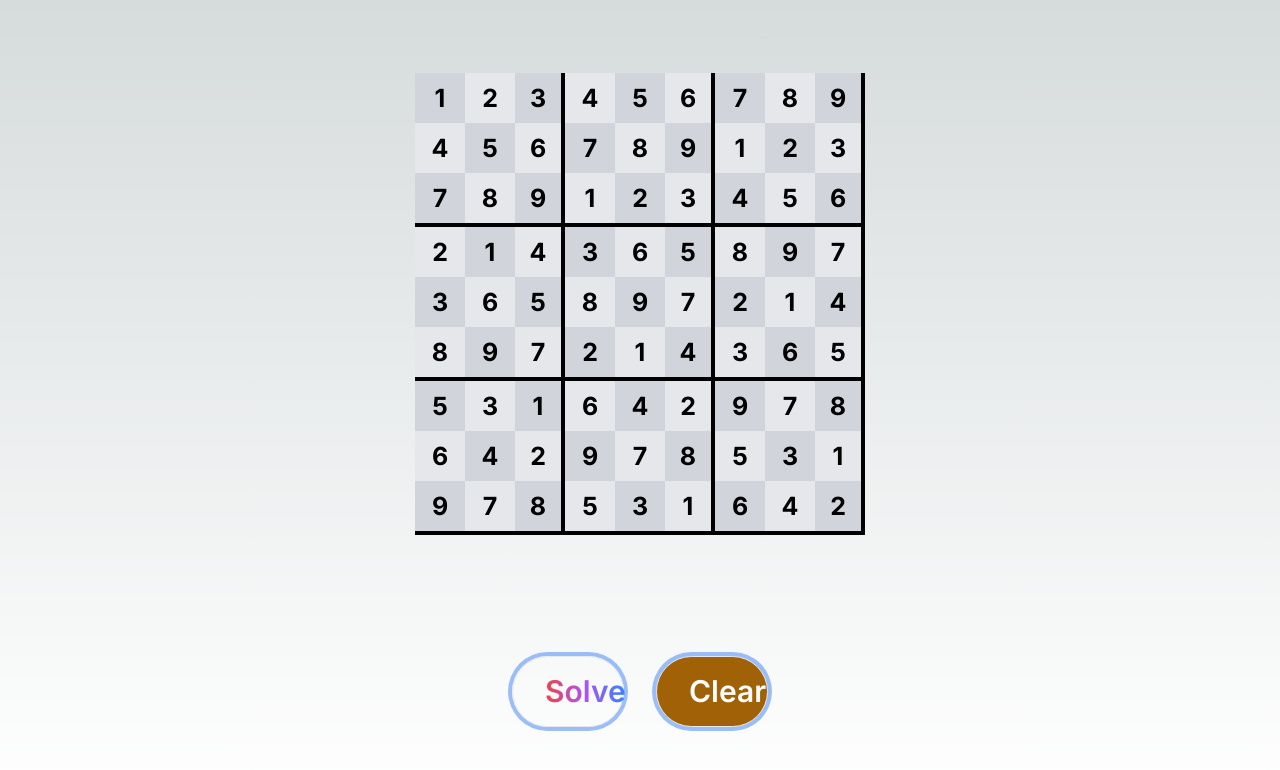
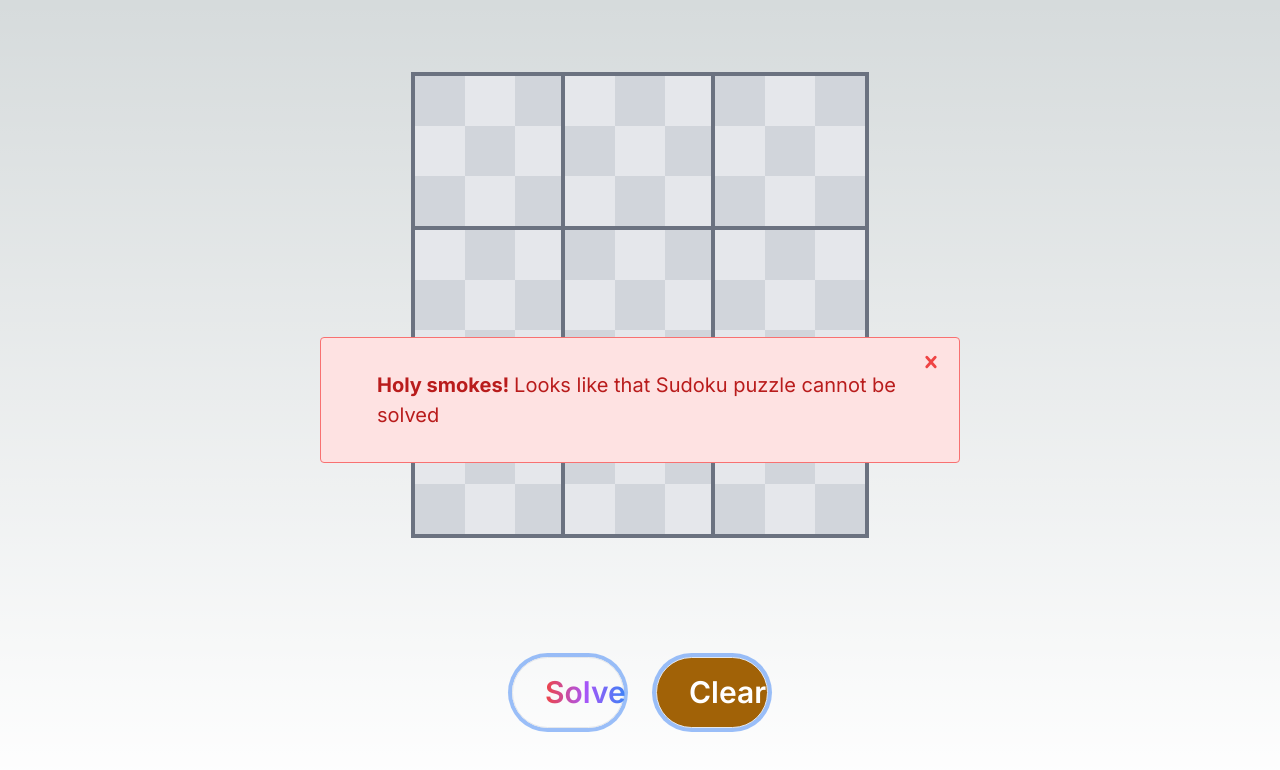
Before and after one commit to AnimeshA867/sudoku-solver, a Next.js app: page / in a window 1280 px wide. Both pictures are taken after a click on the button "Solve". Shown: the top 770 px of the page. Built offline with nearby package versions, Linux system fonts and the light colour scheme.

Commit message:
Changed few files and added error handling

```diff
--- a/app/Components/Playground.tsx
+++ b/app/Components/Playground.tsx
@@ -2,7 +2,7 @@
 import React, { useState, useEffect } from "react";
 
 import SolveButton from "./SolveButton";
-import { isSafe } from "@/utils/function";
+import { isSafe, checkFault } from "@/utils/function";
 import ClearButton from "./ClearButton";
 const Playground = () => {
   type ChangeHandler = (gridIdx: number, idx: number, e: string) => void;
@@ -13,6 +13,8 @@ const Playground = () => {
   const [constant, setConstant] =
     useState<Array<Array<number | string>>>(initialBoard);
   const [solve, setSolve] = useState(false);
+  const [error, setError] = useState(false);
+  const [clicked, setClicked] = useState(false);
   let newBoard: any;
   const handleChange: ChangeHandler = (i, j, value) => {
     // const newBoard = [...board];
@@ -25,6 +27,9 @@ const Playground = () => {
     console.log(board);
   }, [board]);
   const solveFunction = (boardData: any, row: number, col: number): any => {
+    if (checkFault(boardData) == false) {
+      return null;
+    }
     let board = [...boardData];
     if (row == 8 && col == 9) {
       return true;
@@ -55,7 +60,8 @@ const Playground = () => {
     console.log(typeof "1");
     let result = solveFunction(board, 0, 0);
     if (result == null) {
-      setSolve(false);
+      setError(true);
+      setSolve(true);
     } else {
       setBoard(result);
       setSolve(true);
@@ -65,36 +71,37 @@ const Playground = () => {
     setConstant(initialBoard);
     setBoard(initialBoard);
     setSolve(false);
+    setError(false);
   };
 
   return (
     <div className=" flex flex-col justify-evenly items-center gap-12 h-screen">
       <div className="flex justify-center items-center ">
-        <div className="grid grid-cols-1  aspect-square ">
+        <div className="grid grid-cols-1  aspect-square border-4 border-gray-500 border-collapse">
           {[...Array(9)].map((row, gridIdx) => {
             return (
               <div
                 className={`grid grid-cols-9  group  ${
                   (gridIdx + 1) % 3 === 0
-                    ? `border-b-4 border-black`
+                    ? `border-b-4 border-gray-500 `
                     : `border-none`
-                } border-collapse max-w-fit`}
+                } border-collapse max-w-fit last:border-b-0`}
                 key={gridIdx}
               >
                 {[...Array(9)].map((col, idx) => {
                   return (
                     <input
                       className={` ${
-                        (idx + 1) % 3 === 0 ? `border-r-4 border-black` : ``
+                        (idx + 1) % 3 === 0
+                          ? `border-r-4 dark:border-black border-gray-500`
+                          : ``
                       }  border-collapse text-[25px] text-black text-center font-bold aspect-square p-2  xl:max-w-[80px] xl:max-h-[80px] md:w-[50px] md:h-[50px] w-[30px] h-[30px] sm:w-[40px] sm:h-[40px] ${
                         solve && typeof constant[gridIdx][idx] == "string"
                           ? `bg-sky-200`
-                          : ` group-odd:odd:bg-gray-300 group-odd:even:bg-gray-200 group-even:even:bg-gray-300 group-even:odd:bg-gray-200  ${
-                              solve
-                                ? `pointer-events-none`
-                                : `pointer-events-auto`
-                            }`
-                      }`}
+                          : ` group-odd:odd:bg-gray-300 group-odd:even:bg-gray-200 group-even:even:bg-gray-300 group-even:odd:bg-gray-200 `
+                      } ${
+                        solve ? `pointer-events-none` : `pointer-events-auto`
+                      } last:border-r-0`}
                       key={idx}
                       // type="string"
                       maxLength={1}
@@ -114,9 +121,43 @@ const Playground = () => {
         </div>
       </div>
       <div className="grid md:grid-cols-2 grid-cols-1 md:w-1/2 lg:w-1/5 w-1/2 sm:w-1/3 gap-8 place-items-center justify-items-center ">
-        <SolveButton solveSudoku={solveSudoku} />
+        <SolveButton solveSudoku={solveSudoku} disabled={solve} />
         <ClearButton clearBoard={clearBoard} />
       </div>
+      {error && (
+        <div
+          className={`bg-red-100 border border-red-400 text-red-700 md:px-14 md:py-8  md:w-fit w-4/5 px-4 py-4 rounded absolute ${
+            clicked
+              ? `left-[-100%]`
+              : `top-[50%] left-[50%] transform -translate-x-1/2 -translate-y-1/2`
+          } ${
+            error
+              ? `top-[50%] left-[50%] transform -translate-x-1/2 -translate-y-1/2`
+              : `left-[-100%]`
+          } text-[20px]  transition-all duration-700`}
+          role="alert"
+        >
+          <strong className="font-bold">Holy smokes! </strong>
+          <span className="block sm:inline">
+            Looks like that Sudoku puzzle cannot be solved
+          </span>
+          <span className="absolute top-0 bottom-0 right-0 px-4 py-3">
+            <svg
+              className="fill-current h-6 w-6 text-red-500"
+              role="button"
+              xmlns="http://www.w3.org/2000/svg"
+              viewBox="0 0 20 20"
+              onClick={() => {
+                setClicked(true);
+                setError(false);
+              }}
+            >
+              <title>Close</title>
+              <path d="M14.348 14.849a1.2 1.2 0 0 1-1.697 0L10 11.819l-2.651 3.029a1.2 1.2 0 1 1-1.697-1.697l2.758-3.15-2.759-3.152a1.2 1.2 0 1 1 1.697-1.697L10 8.183l2.651-3.031a1.2 1.2 0 1 1 1.697 1.697l-2.758 3.152 2.758 3.15a1.2 1.2 0 0 1 0 1.698z" />
+            </svg>
+          </span>
+        </div>
+      )}
     </div>
   );
 };
--- a/app/Components/SolveButton.tsx
+++ b/app/Components/SolveButton.tsx
@@ -2,13 +2,20 @@
 
 import React from "react";
 
-const SolveButton = ({ solveSudoku }: { solveSudoku: any }) => {
+const SolveButton = ({
+  solveSudoku,
+  disabled,
+}: {
+  solveSudoku: any;
+  disabled: boolean;
+}) => {
   return (
     <button
-      className="border  ring-4 hover:bg-gradient-to-r from-red-500 via-purple-500 to-blue-500  py-3 px-8 text-[30px] font-semibold rounded-full group w-full"
+      className="border  ring-4 hover:bg-gradient-to-r from-red-500 via-purple-500 to-blue-500  py-3 px-8 text-[30px] font-semibold rounded-full group w-full disabled:cursor-not-allowed"
       onClick={solveSudoku}
+      disabled={disabled}
     >
-      <span className=" group-hover:text-white bg-gradient-to-r from-red-500 via-purple-500 to-blue-500 text-transparent bg-clip-text">
+      <span className=" group-hover:text-white bg-gradient-to-r from-red-500 via-purple-500 to-blue-500 text-transparent bg-clip-text ">
         Solve
       </span>
     </button>
--- a/utils/function.ts
+++ b/utils/function.ts
@@ -26,3 +26,14 @@
     }
     return true;
   };
+ export const checkFault=(board:any)=>{
+    for(let i=0;i<9;i++){
+        let arr=board[i].sort();
+        for(let j=0;j<9;j++){
+            if(arr[j]==arr[j+1]){
+                return false;
+            }
+        }
+    }
+    return true;
+ }
```
